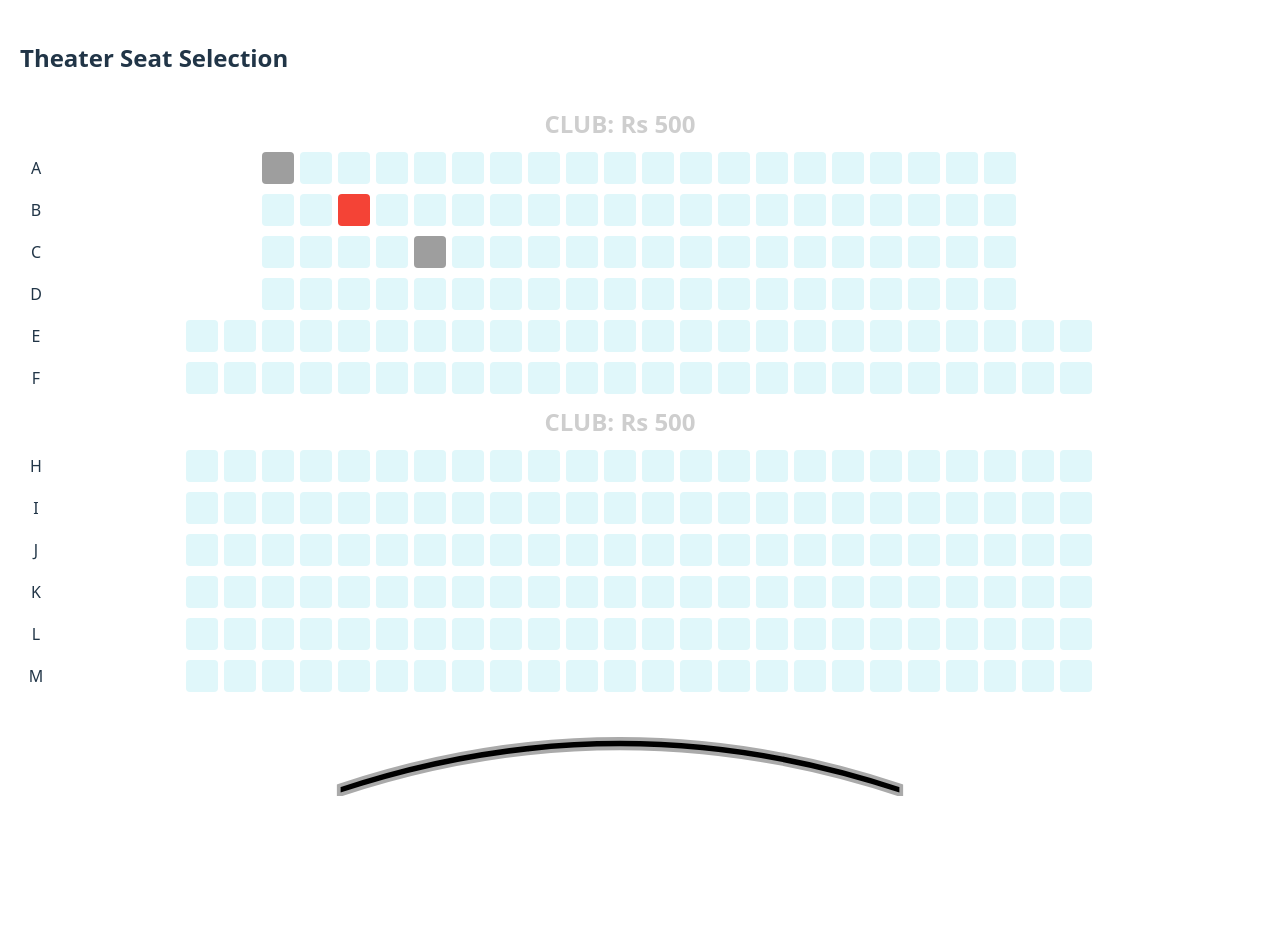
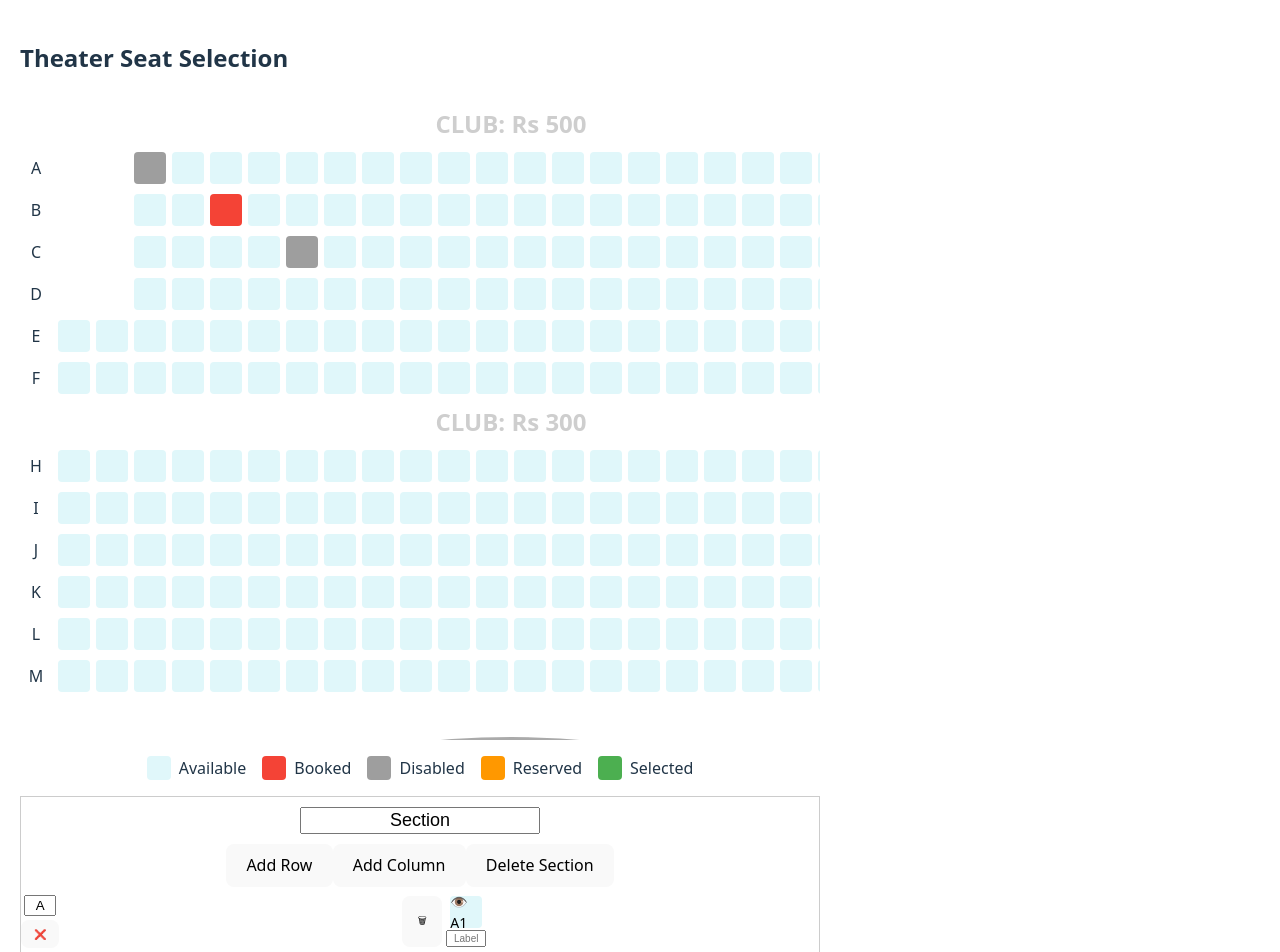
Before and after one commit to Akshay2002Singh/react-seat-select, a React (Vite) app: page / in a window 1280 px wide. Shown: the top 952 px of the page. Before the commit the page ends 816 px from the top, so only its background shows below. Built offline with nearby package versions, Linux system fonts and the light colour scheme.

Commit message:
fix css for threater seat selection and add seat layout designer component

```diff
--- a/src/App.tsx
+++ b/src/App.tsx
@@ -2,6 +2,7 @@ import React from "react";
 import { TheaterSeatSelect } from "./components/theater-seat-select/TheaterSeatSelect";
 import type { Seat, SeatConfig } from "./components/theater-seat-select/types";
 import data from "./layout.ts";
+import SeatLayoutDesigner from "./components/SeatLayoutDesigner/SeatLayoutDesigner.tsx";
 
 // const generateSeats = (): Record<string, Seat[]> => {
 //   const rows = ["A", "B", "C", "D", "E", "F", "G","H","I","J","K","L","M"];
@@ -39,7 +40,7 @@ const App: React.FC = () => {
   return (
     <div style={{ padding: "20px" }}>
       <h2>Theater Seat Selection</h2>
-      <div style={{width: '1200px', height: "700px"}}>
+      <div style={{width: '800px', height: "700px"}}>
         <TheaterSeatSelect
           config={config}
           bookedSeats={bookedSeats}
@@ -148,6 +149,7 @@ const App: React.FC = () => {
           // ]}
         />
       </div>
+      <SeatLayoutDesigner />
     </div>
   );
 };
--- /dev/null
+++ b/src/components/SeatLayoutDesigner/SeatLayoutDesigner.tsx
@@ -0,0 +1,176 @@
+import React, { useState } from "react";
+
+const SeatLayoutDesigner = () => {
+  const [sections, setSections] = useState([createEmptySection()]);
+
+  function createEmptySection(title = "Section") {
+    return {
+      title,
+      seats: {
+        A: [{ id: "A1" }],
+      },
+    };
+  }
+
+  const addSection = (index) => {
+    const newSections = [...sections];
+    newSections.splice(index + 1, 0, createEmptySection(`Section ${index + 2}`));
+    setSections(newSections);
+  };
+
+  const removeSection = (index) => {
+    const newSections = [...sections];
+    newSections.splice(index, 1);
+    setSections(newSections);
+  };
+
+  const updateSectionTitle = (index, newTitle) => {
+    const updated = [...sections];
+    updated[index].title = newTitle;
+    setSections(updated);
+  };
+
+  const updateRowLabel = (sectionIndex, oldLabel, newLabel) => {
+    const updated = [...sections];
+    const section = updated[sectionIndex];
+    if (!newLabel || section.seats[newLabel]) return;
+    section.seats[newLabel] = section.seats[oldLabel].map((seat) => ({
+      ...seat,
+      id: seat.id.replace(oldLabel, newLabel),
+    }));
+    delete section.seats[oldLabel];
+    setSections(updated);
+  };
+
+  const updateSeatLabel = (sectionIndex, rowLabel, seatIndex, newLabel) => {
+    const updated = [...sections];
+    updated[sectionIndex].seats[rowLabel][seatIndex].label = newLabel;
+    setSections(updated);
+  };
+
+  const addRow = (sectionIndex) => {
+    const updated = [...sections];
+    const rowKeys = Object.keys(updated[sectionIndex].seats);
+    const nextRow = String.fromCharCode(
+      rowKeys.length > 0 ? rowKeys[rowKeys.length - 1].charCodeAt(0) + 1 : 65
+    );
+    const cols = rowKeys[0] ? updated[sectionIndex].seats[rowKeys[0]].length : 1;
+    updated[sectionIndex].seats[nextRow] = Array.from({ length: cols }, (_, i) => ({
+      id: `${nextRow}${i + 1}`,
+    }));
+    setSections(updated);
+  };
+
+  const removeRow = (sectionIndex, rowLabel) => {
+    const updated = [...sections];
+    delete updated[sectionIndex].seats[rowLabel];
+    setSections(updated);
+  };
+
+  const addColumn = (sectionIndex) => {
+    const updated = [...sections];
+    Object.entries(updated[sectionIndex].seats).forEach(([rowLabel, row]) => {
+      row.push({ id: `${rowLabel}${row.length + 1}` });
+    });
+    setSections(updated);
+  };
+
+  const removeColumn = (sectionIndex, colIndex) => {
+    const updated = [...sections];
+    Object.entries(updated[sectionIndex].seats).forEach(([_, row]) => {
+      row.splice(colIndex, 1);
+    });
+    setSections(updated);
+  };
+
+  const toggleSeat = (sectionIndex, rowLabel, seatIndex) => {
+    const updated = [...sections];
+    const seat = updated[sectionIndex].seats[rowLabel][seatIndex];
+    seat.isBlank = !seat.isBlank;
+    setSections(updated);
+  };
+
+  return (
+    <div className="threater-seat-selection-wrapper">
+      {sections.map((section, secIndex) => (
+        <div key={secIndex} style={{ border: "1px solid #ccc", marginBottom: 16, paddingBottom: 8 }}>
+          <div className="seat-section-header">
+            <input
+              value={section.title}
+              onChange={(e) => updateSectionTitle(secIndex, e.target.value)}
+              style={{ fontSize: 18, textAlign: "center" }}
+            />
+          </div>
+          <div className="controls" style={{ textAlign: "center", marginBottom: 8 }}>
+            <button onClick={() => addRow(secIndex)}>Add Row</button>
+            <button onClick={() => addColumn(secIndex)}>Add Column</button>
+            <button onClick={() => removeSection(secIndex)}>Delete Section</button>
+          </div>
+          <div className="seat-grid">
+            {Object.entries(section.seats).map(([rowLabel, row], rowIndex) => (
+              <div className="seat-row" key={rowLabel}>
+                <div style={{ display: "flex", flexDirection: "column", alignItems: "center" }}>
+                  <input
+                    value={rowLabel}
+                    onChange={(e) => updateRowLabel(secIndex, rowLabel, e.target.value)}
+                    style={{ width: 32, textAlign: "center" }}
+                  />
+                  <button
+                    onClick={() => removeRow(secIndex, rowLabel)}
+                    style={{ fontSize: 10, marginTop: 4 }}
+                  >
+                    ❌
+                  </button>
+                </div>
+                <div className="seat-group">
+                  {rowIndex === 0 && row.map((_, colIndex) => (
+                    <button
+                      key={`remove-col-${colIndex}`}
+                      onClick={() => removeColumn(secIndex, colIndex)}
+                      style={{ fontSize: 10, width: 40, margin: "0 4px" }}
+                    >
+                      🗑
+                    </button>
+                  ))}
+                  {row.map((seat, colIndex) => (
+                    <div
+                      key={`${rowLabel}-${colIndex}`}
+                      style={{ display: "flex", flexDirection: "column", alignItems: "center" }}
+                    >
+                      <div
+                        className={seat?.isBlank ? "blankSeat" : "seat AVAILABLE"}
+                        onClick={() => toggleSeat(secIndex, rowLabel, colIndex)}
+                        title="Click to toggle visibility"
+                      >
+                        👁️ {seat?.id}
+                      </div>
+                      <input
+                        value={seat?.label || ""}
+                        onChange={(e) => updateSeatLabel(secIndex, rowLabel, colIndex, e.target.value)}
+                        placeholder="Label"
+                        style={{ width: 40, fontSize: 10, textAlign: "center", marginTop: 2 }}
+                      />
+                    </div>
+                  ))}
+                </div>
+              </div>
+            ))}
+          </div>
+          <div style={{ display: "flex", justifyContent: "center", marginTop: 10, marginBottom: 20 }}>
+            <button onClick={() => addSection(secIndex)}>+ Add Section</button>
+          </div>
+        </div>
+      ))}
+      <div style={{ textAlign: "center", marginTop: 20 }}>
+        <button
+          onClick={() => console.log("Exported Config:", JSON.stringify(sections, null, 2))}
+        >
+          Export Config to Console
+        </button>
+      </div>
+    </div>
+  );
+};
+
+
+export default SeatLayoutDesigner;
--- a/src/components/theater-seat-select/TheaterSeatSelect.tsx
+++ b/src/components/theater-seat-select/TheaterSeatSelect.tsx
@@ -171,10 +171,14 @@ export const TheaterSeatSelect: React.FC<Props> = ({
   };
 
   return (
+    <div className="threater-seat-selection-wrapper">
+      <div className="threater-seat-selection-container">
         <div className="threater-seat-selection">
           {config?.map((section, index) => {
             const currentSectionStyle =
-          customStyles?.[index] ?? customStyles[customStyles.length - 1] ?? {};
+              customStyles?.[index] ??
+              customStyles[customStyles.length - 1] ??
+              {};
 
             const {
               rowGap = "10px",
@@ -199,13 +203,17 @@ export const TheaterSeatSelect: React.FC<Props> = ({
             return (
               <div key={index}>
                 {section?.title && (
-              <div className="seat-section-header" style={{ ...headerStyles }}>
+                  <div
+                    className="seat-section-header"
+                    style={{ ...headerStyles }}
+                  >
                     {section.title}
                   </div>
                 )}
                 <div className="seat-grid" style={{ gap: rowGap }}>
                   {section?.seats
-                ? Object.entries(section.seats).map(([rowLabel, rowSeats]) => (
+                    ? Object.entries(section.seats).map(
+                        ([rowLabel, rowSeats]) => (
                           <div
                             className="seat-row"
                             key={rowLabel}
@@ -219,12 +227,16 @@ export const TheaterSeatSelect: React.FC<Props> = ({
                                   display: "flex",
                                   alignItems: "center",
                                   justifyContent: "center",
+                                  flexShrink: 0,
                                 }}
                               >
                                 {rowLabel}
                               </span>
                             )}
-                      <div className="seat-group" style={{ gap: columnGap }}>
+                            <div
+                              className="seat-group"
+                              style={{ gap: columnGap }}
+                            >
                               {rowSeats?.map((seat) => {
                                 if (seat?.isBlank) {
                                   return (
@@ -263,9 +275,19 @@ export const TheaterSeatSelect: React.FC<Props> = ({
                                   </div>
                                 );
                               })}
+                              {/* add one blank seat for better spacing */}
+                              <div
+                                key={`last-blank-${rowLabel}`}
+                                className="blankSeat"
+                                style={{
+                                  height: seatStyles?.height || "32px",
+                                  width: seatStyles?.width || "32px",
+                                  }}
+                                />
                             </div>
                           </div>
-                  ))
+                        )
+                      )
                     : null}
                 </div>
               </div>
@@ -276,12 +298,11 @@ export const TheaterSeatSelect: React.FC<Props> = ({
               <CustomScreenComponent />
             </div>
           ) : showDefaultScreen ? (
-        <div className="screen-container">
-          <div
-            dangerouslySetInnerHTML={{ __html: getScreenSVG(screenConfig) }}
-          />
+            <div className="screen-container" dangerouslySetInnerHTML={{ __html: getScreenSVG(screenConfig) }}>
             </div>
           ) : null}
+        </div>
+      </div>
       {CustomLegendComponent ? (
         <div className="screen-container">
           <CustomLegendComponent />
--- a/src/components/theater-seat-select/styles.css
+++ b/src/components/theater-seat-select/styles.css
@@ -1,14 +1,22 @@
-.threater-seat-selection * {
+.threater-seat-selection-wrapper * {
   box-sizing: border-box;
 }
 
-.threater-seat-selection {
+.threater-seat-selection-wrapper{
   display: flex;
   flex-direction: column;
   width: 100%;
   height: 100%;
+}
+
+.threater-seat-selection-container{
+  width: 100%;
+  height: 100%;
   overflow: auto;
-  position: relative;
+}
+
+.threater-seat-selection {
+  display: table;
 }
 
 .seat-section-header {
@@ -99,7 +107,9 @@
 }
 
 .screen-container {
-  margin: auto;
+  display: flex;
+  flex-direction: row;
+  justify-content: center;
 }
 
 .legend-container {
--- a/src/layout.ts
+++ b/src/layout.ts
@@ -738,7 +738,7 @@ export default [
     },
   },
   {
-    title: "CLUB: Rs 500",
+    title: "CLUB: Rs 300",
     price: 500,
     seats: {
       H: [
```
Lines whose indentation alone changed are shown as unchanged.
